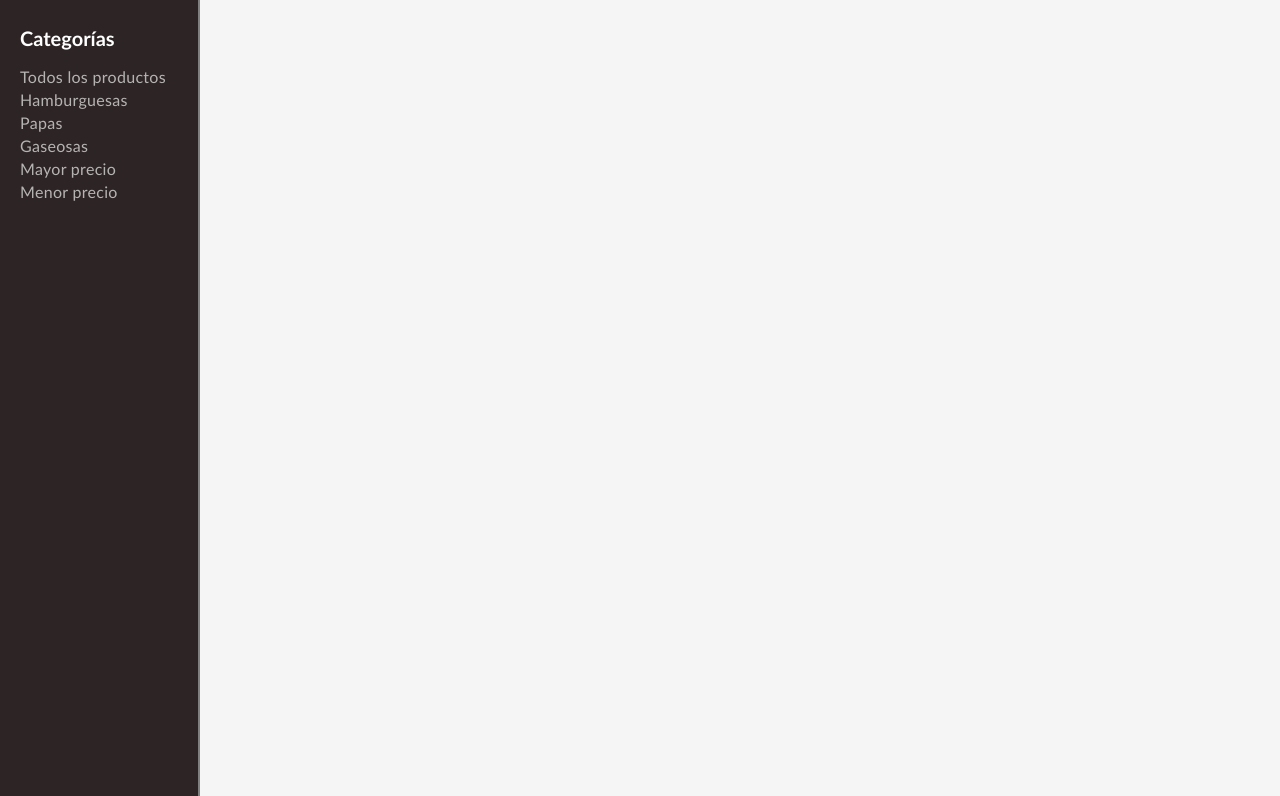
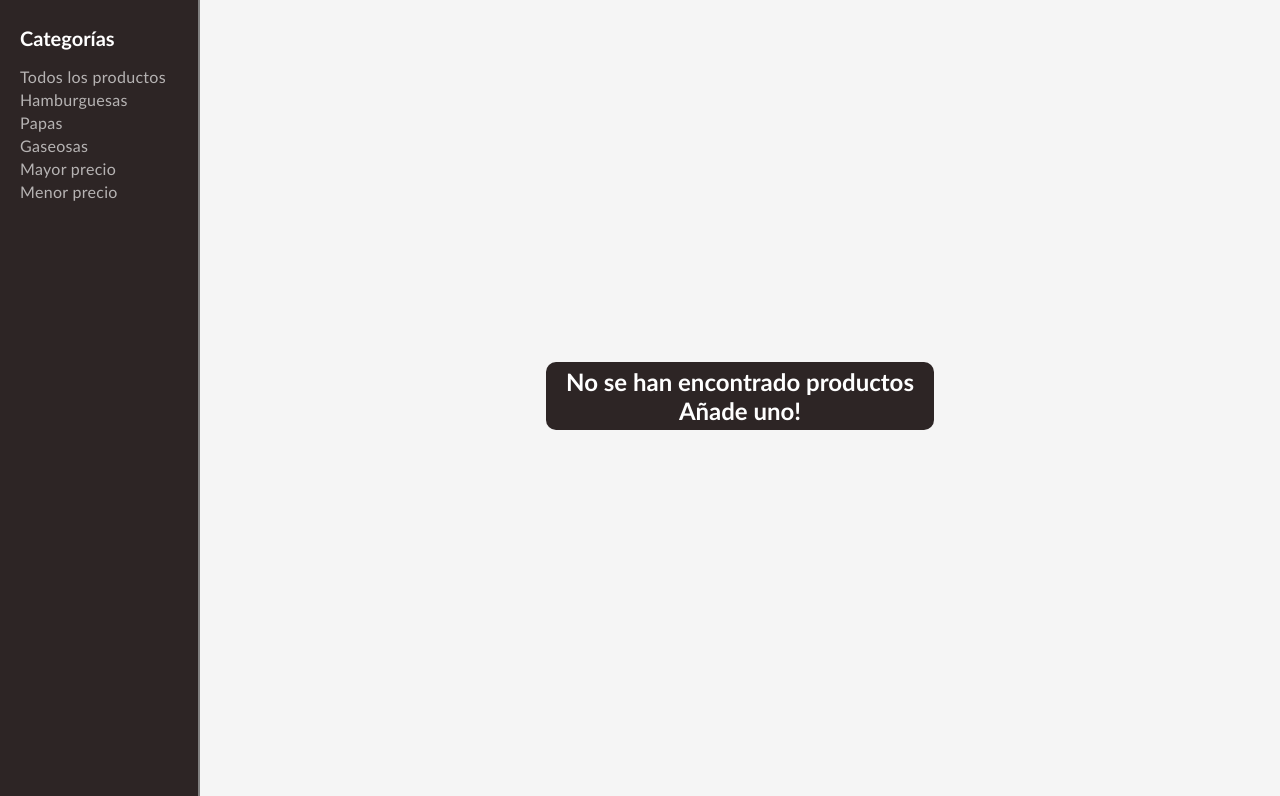
Before and after one commit to AgusAstuDev/Integrador-JS, a website built with Vite: page index.html in a window 1280 px wide. Shown: the part 108-904 px from the top of the page. Built offline with nearby package versions, Linux system fonts and the light colour scheme; some packages are replaced by stand-ins of ours.

Commit message:
Lista la lógica por si no hay productos

```diff
--- a/src/services/categories.js
+++ b/src/services/categories.js
@@ -1,4 +1,3 @@
-import { categoriaActiva } from "../../main";
 import { getProductLocalStorage } from "../persistence/localStorage";
 import { renderListProducts } from "../views/store";
 
--- a/src/views/store.js
+++ b/src/views/store.js
@@ -10,7 +10,7 @@ export const renderListProducts = (productosIn) => {
   const burgers = productosIn.filter((el) => el.categoria === "Hamburguesas");
   const gaseosas = productosIn.filter((el) => el.categoria === "Gaseosas");
   const papas = productosIn.filter((el) => el.categoria === "Papas");
-
+  console.log(productosIn);
   // Renderizo una lista de productos por categoria
   const renderProductsGroup = (products, title) => {
     if (products.length > 0) {
@@ -37,7 +37,11 @@ export const renderListProducts = (productosIn) => {
       </section>
       `;
     } else {
-      return "";
+      return `
+      <section class="section_category_cards_products">
+          <h1>No se han encontrado productos <br /> Añade uno!</h1>
+      </section>
+      `;
     }
   };
 
@@ -45,9 +49,14 @@ export const renderListProducts = (productosIn) => {
 
   // Renderizamos los productos
   storeContainer.innerHTML = `
-  ${renderProductsGroup(burgers, "Hamburguesas")}
+  ${
+    productosIn.length > 0
+      ? ` ${renderProductsGroup(burgers, "Hamburguesas")}
   ${renderProductsGroup(gaseosas, "Gaseosas")}
-  ${renderProductsGroup(papas, "Papas")}
+  ${renderProductsGroup(papas, "Papas")}`
+      : `${renderProductsGroup(burgers, "Hamburguesas")}`
+  }
+
   `;
 
   // Al hacer clic en el producto, lo vuelvo Activo
--- a/style.css
+++ b/style.css
@@ -10,6 +10,7 @@ body {
   overflow-x: hidden;
   -webkit-font-smoothing: antialiased;
   font-family: "Gill Sans", "Gill Sans MT", Calibri, "Trebuchet MS", sans-serif;
+  background-color: whitesmoke;
 }
 /* HEADER  */
 .header_container {
@@ -164,8 +165,10 @@ body {
 }
 /* MAIN STORE  */
 .main_store {
+  width: 100%;
+  max-width: 1500px;
+  margin: auto;
   height: auto;
-  background-color: whitesmoke;
   padding: 20px 40px;
 }
 
```
